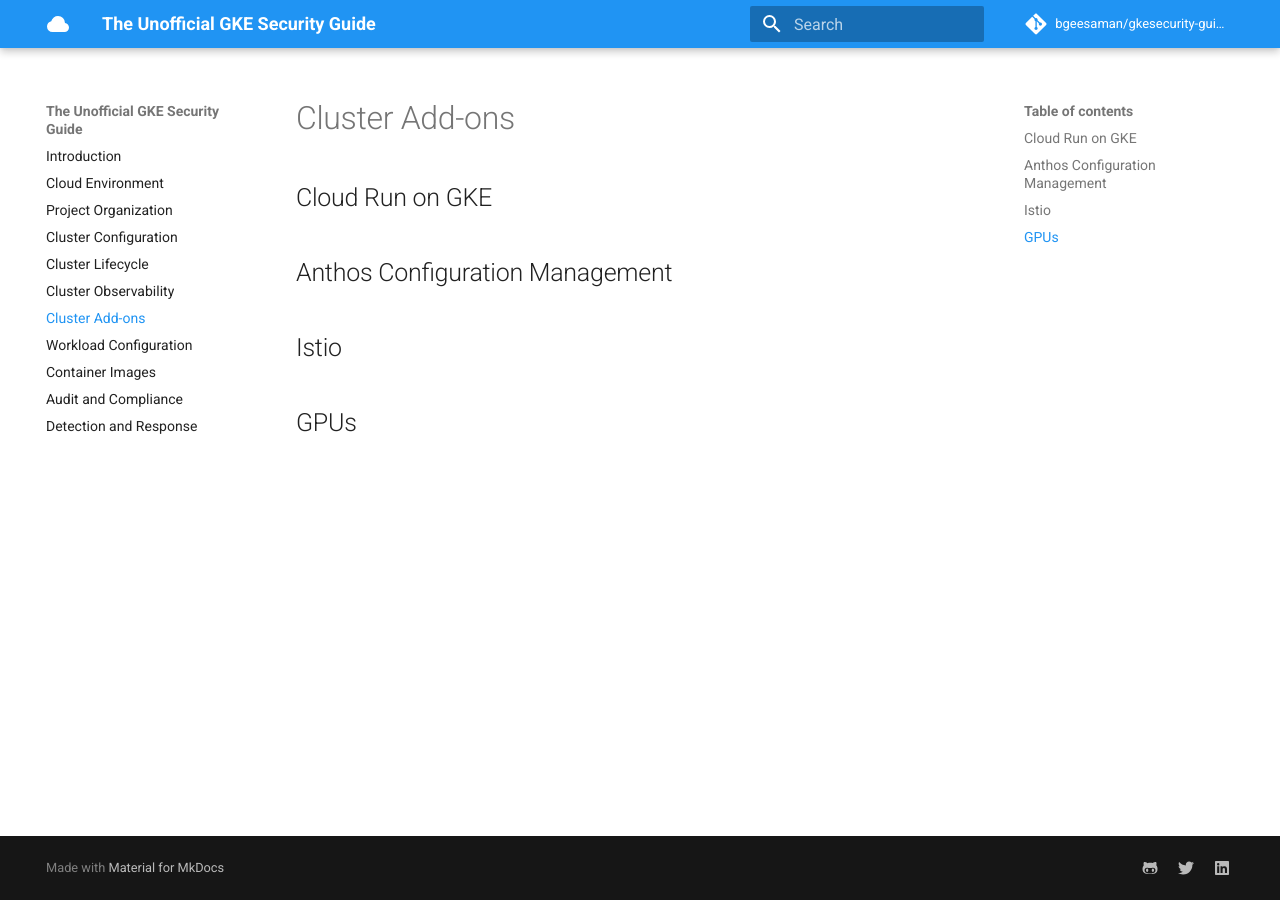
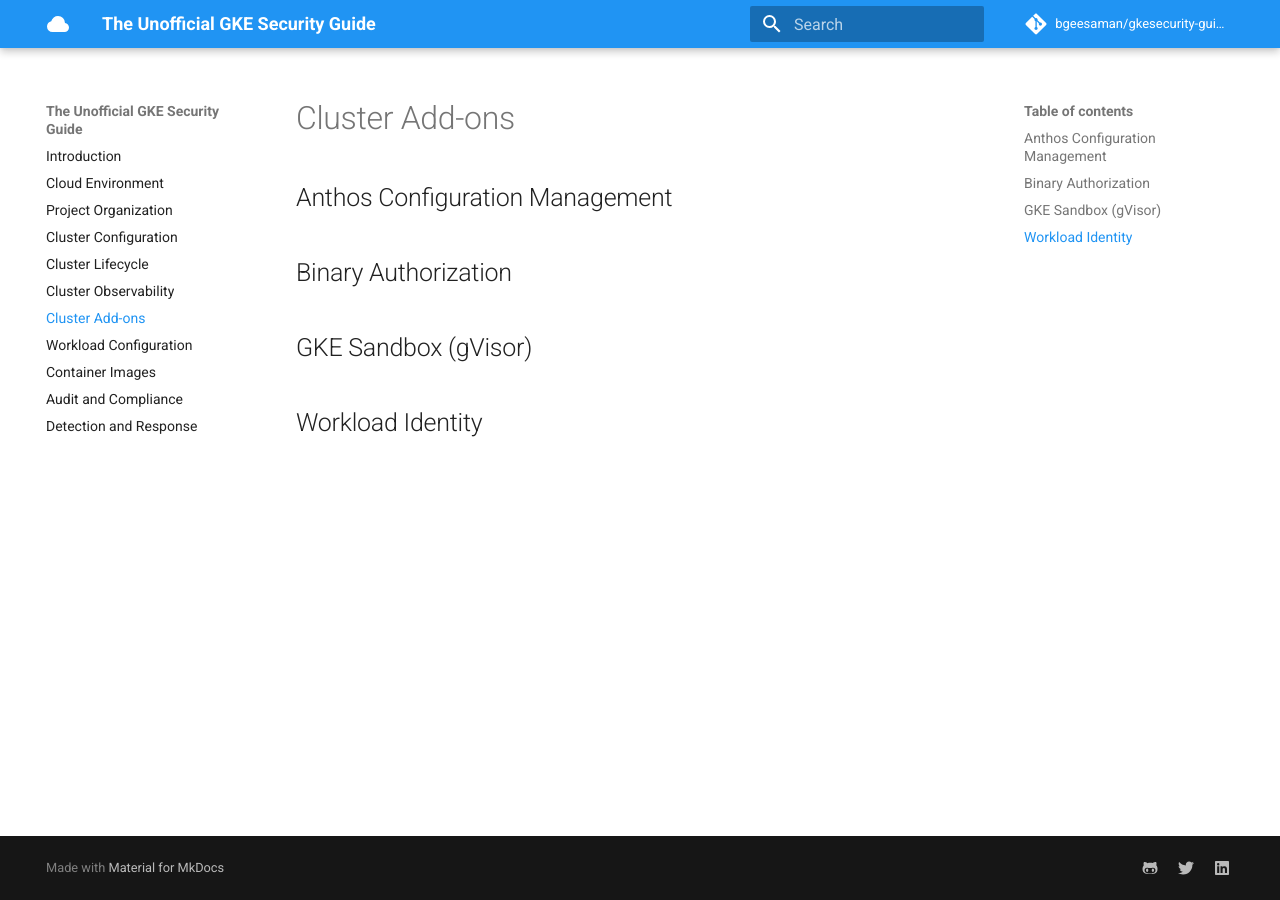
Before and after one commit to bgeesaman/gkesecurity-guide, an MkDocs documentation site: the page built from docs/cluster_addons.md, in a window 1280 px wide. Built offline with MkDocs 1.6.1 and Material for MkDocs 9.7.7, drawn with Linux system fonts in a browser that asks for light colours; comment, search, counter and statistics services are not loaded.

Commit message:
addons focus

```diff
--- a/docs/cluster_addons.md
+++ b/docs/cluster_addons.md
@@ -1,9 +1,9 @@
 # Cluster Add-ons
-
-## Cloud Run on GKE
 
 ## Anthos Configuration Management
 
-## Istio
+## Binary Authorization
 
-## GPUs
+## GKE Sandbox (gVisor)
+
+## Workload Identity
```
